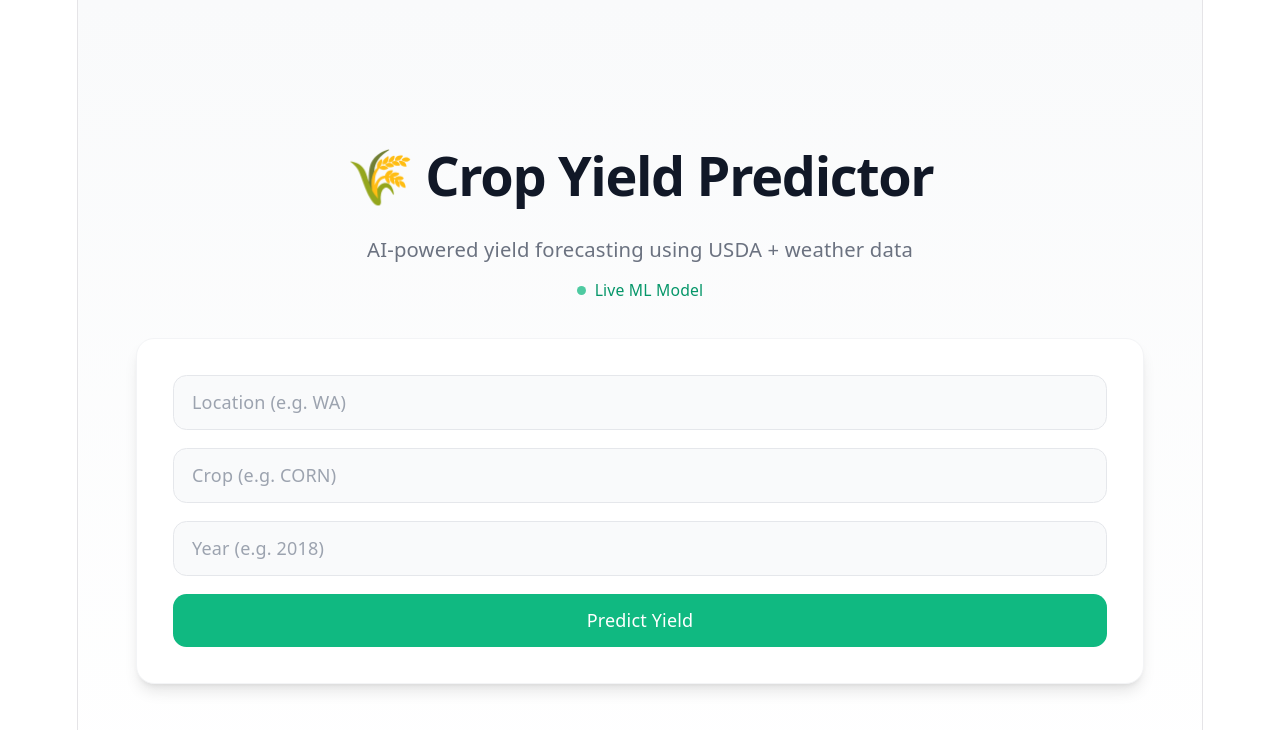
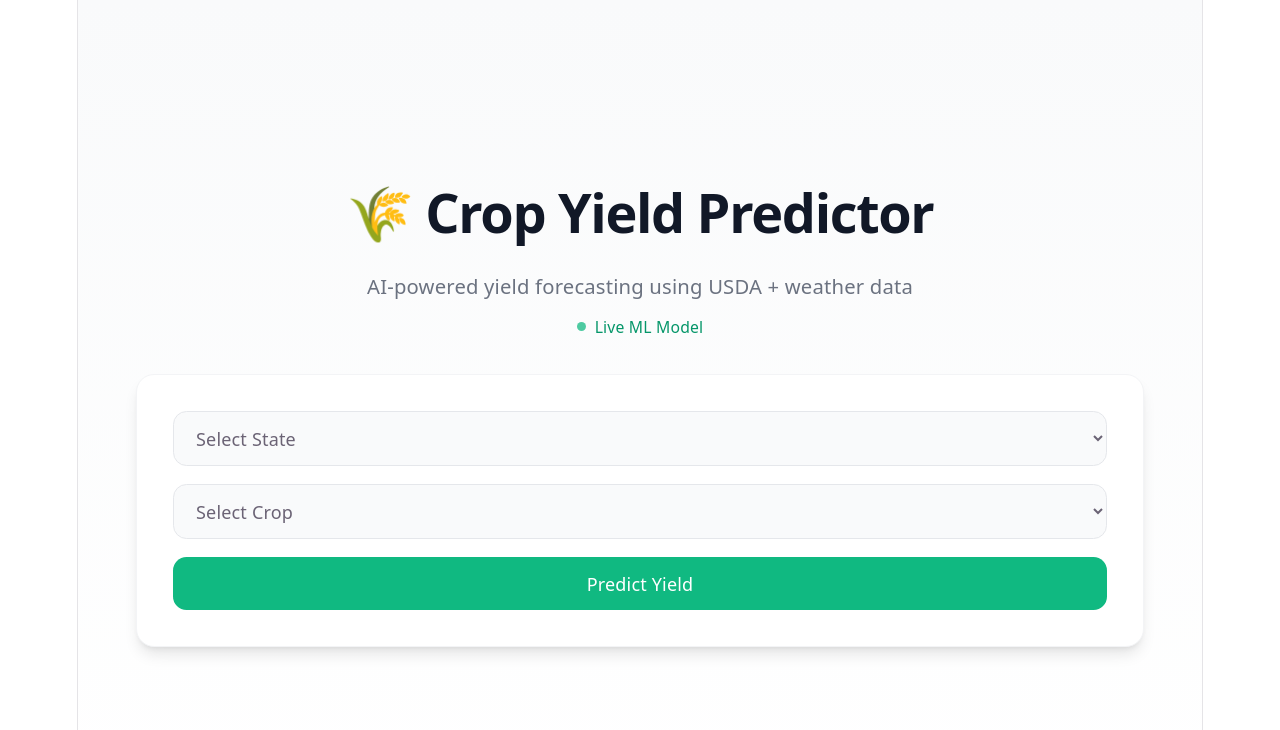
Before and after one commit to annaleenersten/agricultural-intelligence-system, a React app in the folder frontend/: page / in a window 1280 px wide. Shown: the top 730 px of the page. Built offline with nearby package versions, Linux system fonts and the light colour scheme; the HTML template or start-up script is replaced by a standard one.

Commit message:
update frontend form and added historical data display

```diff
--- a/frontend/package.json
+++ b/frontend/package.json
@@ -11,7 +11,8 @@
   },
   "dependencies": {
     "react": "^19.2.6",
-    "react-dom": "^19.2.6"
+    "react-dom": "^19.2.6",
+    "recharts": "^3.8.1"
   },
   "devDependencies": {
     "@eslint/js": "^10.0.1",
--- a/frontend/src/YieldPredictor.jsx
+++ b/frontend/src/YieldPredictor.jsx
@@ -1,10 +1,175 @@
+// import { useState } from "react";
+// import { STATES } from "./data/states";
+// import { CROPS } from "./data/crops";
+
+// export default function YieldPredictor() {
+//   const [form, setForm] = useState({
+//     location: "",
+//     crop: "",
+//   });
+
+//   const [result, setResult] = useState(null);
+//   const [loading, setLoading] = useState(false);
+
+//   function handleChange(e) {
+//     setForm({
+//       ...form,
+//       [e.target.name]: e.target.value,
+//     });
+//   }
+
+//   async function handleSubmit(e) {
+
+//     if (!form.location || !form.crop) {
+//       alert("Please fill all fields");
+//       setLoading(false);
+//       return;
+//     }
+//     e.preventDefault();
+//     setLoading(true);
+//     setResult(null);
+
+//     try {
+//       const res = await fetch("http://127.0.0.1:8000/predict-yield", {
+//         method: "POST",
+//         headers: { "Content-Type": "application/json" },
+//         body: JSON.stringify(form),
+//       });
+
+//       const data = await res.json();
+//       setResult(data);
+//     } catch (err) {
+//       console.error(err);
+//       alert("Error fetching prediction");
+//     }
+
+//     setLoading(false);
+//   }
+
+//   return (
+//     <div className="space-y-6">
+
+//       {/* FORM */}
+//       <form onSubmit={handleSubmit} className="space-y-4">
+
+//         <select
+//           name="location"
+//           value={form.location}
+//           onChange={handleChange}
+//           className="w-full px-4 py-3 rounded-xl border border-gray-200 bg-gray-50 focus:bg-white focus:outline-none focus:ring-2 focus:ring-emerald-500 transition"
+//         >
+//           <option value="">Select State</option>
+
+//           {STATES.map((state) => (
+//             <option key={state} value={state}>
+//               {state}
+//             </option>
+//           ))}
+//         </select>
+
+//         <select
+//           name="crop"
+//           value={form.crop}
+//           onChange={handleChange}
+//           className="w-full px-4 py-3 rounded-xl border border-gray-200 bg-gray-50 focus:bg-white focus:outline-none focus:ring-2 focus:ring-emerald-500 transition"
+//         >
+//           <option value="">Select Crop</option>
+
+//           {CROPS.map((crop) => (
+//             <option key={crop} value={crop}>
+//               {crop}
+//             </option>
+//           ))}
+//         </select>
+
+//         <button
+//           type="submit"
+//           disabled={loading}
+//           className="w-full py-3 rounded-xl bg-emerald-500 text-white font-medium hover:bg-emerald-600 transition disabled:opacity-50"
+//         >
+//           {loading ? "Analyzing weather" : "Predict Yield"}
+//         </button>
+
+//       </form>
+
+//       {/* RESULT */}
+//       {result && (
+//       <div className="space-y-4 mt-6">
+
+//         {/* Prediction Card */}
+//         <div className="p-5 rounded-2xl bg-emerald-50 border border-emerald-100 text-center">
+//           <p className="text-sm font-medium text-emerald-600">
+//             Predicted Yield
+//           </p>
+
+//           <p className="text-3xl font-bold mt-1">
+//             {result.predicted_yield.toFixed(2)}
+//           </p>
+//         </div>
+
+//         {/* Historical Average */}
+//         <div className="p-5 rounded-2xl bg-gray-50 border border-gray-200 text-center">
+//           <p className="text-sm font-medium text-gray-600">
+//             Historical Average
+//           </p>
+
+//           <p className="text-2xl font-semibold mt-1">
+//             {result.historical_avg ?? "No data"}
+//           </p>
+//         </div>
+
+//             {/* Historical Data */}
+//         {result.historical_data?.length > 0 && (
+//           <div className="p-5 rounded-2xl bg-white border border-gray-200">
+
+//             <h3 className="font-semibold mb-3">
+//               Recent Yield History
+//             </h3>
+
+//             <div className="space-y-2">
+//               {result.historical_data.map((item) => (
+//                 <div
+//                   key={item.year}
+//                   className="flex justify-between text-sm border-b py-1"
+//                 >
+//                   <span className="text-gray-600">
+//                     {item.year}
+//                   </span>
+
+//                   <span className="font-medium">
+//                     {item.yield}
+//                   </span>
+//                 </div>
+//               ))}
+//             </div>
+
+//           </div>
+//         )}
+
+//           </div>
+// )}
+
+//     </div>
+//   );
+// }
+
 import { useState } from "react";
+import { STATES } from "./data/states";
+import { CROPS } from "./data/crops";
+
+import {
+  LineChart,
+  Line,
+  XAxis,
+  YAxis,
+  Tooltip,
+  ResponsiveContainer,
+} from "recharts";
 
 export default function YieldPredictor() {
   const [form, setForm] = useState({
     location: "",
     crop: "",
-    year: "",
   });
 
   const [result, setResult] = useState(null);
@@ -19,6 +184,12 @@ export default function YieldPredictor() {
 
   async function handleSubmit(e) {
     e.preventDefault();
+
+    if (!form.location || !form.crop) {
+      alert("Please fill all fields");
+      return;
+    }
+
     setLoading(true);
     setResult(null);
 
@@ -30,7 +201,7 @@ export default function YieldPredictor() {
       });
 
       const data = await res.json();
-      setResult(data.predicted_yield);
+      setResult(data);
     } catch (err) {
       console.error(err);
       alert("Error fetching prediction");
@@ -45,52 +216,97 @@ export default function YieldPredictor() {
       {/* FORM */}
       <form onSubmit={handleSubmit} className="space-y-4">
 
-        <input
+        <select
           name="location"
-          placeholder="Location (e.g. WA)"
-          className="w-full px-4 py-3 rounded-xl border border-gray-200 bg-gray-50 focus:bg-white focus:outline-none focus:ring-2 focus:ring-emerald-500 transition"
           value={form.location}
           onChange={handleChange}
-        />
+          className="w-full px-4 py-3 rounded-xl border border-gray-200 bg-gray-50 focus:bg-white focus:outline-none focus:ring-2 focus:ring-emerald-500 transition"
+        >
+          <option value="">Select State</option>
+          {STATES.map((state) => (
+            <option key={state} value={state}>
+              {state}
+            </option>
+          ))}
+        </select>
 
-        <input
+        <select
           name="crop"
-          placeholder="Crop (e.g. CORN)"
-          className="w-full px-4 py-3 rounded-xl border border-gray-200 bg-gray-50 focus:bg-white focus:outline-none focus:ring-2 focus:ring-emerald-500 transition"
           value={form.crop}
           onChange={handleChange}
-        />
-
-        <input
-          name="year"
-          placeholder="Year (e.g. 2018)"
           className="w-full px-4 py-3 rounded-xl border border-gray-200 bg-gray-50 focus:bg-white focus:outline-none focus:ring-2 focus:ring-emerald-500 transition"
-          value={form.year}
-          onChange={handleChange}
-        />
+        >
+          <option value="">Select Crop</option>
+          {CROPS.map((crop) => (
+            <option key={crop} value={crop}>
+              {crop}
+            </option>
+          ))}
+        </select>
 
         <button
           type="submit"
           disabled={loading}
           className="w-full py-3 rounded-xl bg-emerald-500 text-white font-medium hover:bg-emerald-600 transition disabled:opacity-50"
         >
-          {loading ? "Analyzing weather" : "Predict Yield"}
+          {loading ? "Analyzing weather..." : "Predict Yield"}
         </button>
 
       </form>
 
-      {/* RESULT */}
-      {result !== null && (
-        <div className="p-5 rounded-2xl bg-emerald-50 border border-emerald-100 text-emerald-800 text-center">
+      {/* RESULTS */}
+      {result && (
+        <div className="space-y-4 mt-6">
+
+          {/* Prediction */}
+          <div className="p-5 rounded-2xl bg-emerald-50 border border-emerald-100 text-center">
             <p className="text-sm font-medium text-emerald-600">
               Predicted Yield
             </p>
+
             <p className="text-3xl font-bold mt-1">
-            {result}
+              {result.predicted_yield.toFixed(2)}
             </p>
+          </div>
+
+          {/* Historical Average */}
+          <div className="p-5 rounded-2xl bg-gray-50 border border-gray-200 text-center">
+            <p className="text-sm font-medium text-gray-600">
+              Historical Average
+            </p>
+
+            <p className="text-2xl font-semibold mt-1">
+              {result.historical_avg ?? "No data"}
+            </p>
+          </div>
+
+          {/* Chart */}
+          {result.historical_data?.length > 0 && (
+            <div className="p-5 rounded-2xl bg-white border border-gray-200">
+              <h3 className="font-semibold mb-3">
+                Recent Yield History
+              </h3>
+
+              <div className="h-64 w-full">
+                <ResponsiveContainer width="100%" height="100%">
+                  <LineChart data={result.historical_data}>
+                    <XAxis dataKey="year" />
+                    <YAxis />
+                    <Tooltip />
+                    <Line
+                      type="monotone"
+                      dataKey="yield"
+                      stroke="#10b981"
+                      strokeWidth={2}
+                    />
+                  </LineChart>
+                </ResponsiveContainer>
+              </div>
             </div>
           )}
 
         </div>
+      )}
+    </div>
   );
 }
--- /dev/null
+++ b/frontend/src/data/crops.js
@@ -0,0 +1,7 @@
+export const CROPS = [
+  "CORN",
+  "WHEAT",
+  "SOYBEANS",
+  "COTTON",
+  "RICE"
+];
--- /dev/null
+++ b/frontend/src/data/states.js
@@ -0,0 +1,7 @@
+export const STATES = [
+  "AL","AK","AZ","AR","CA","CO","CT","DE","FL","GA",
+  "HI","ID","IL","IN","IA","KS","KY","LA","ME","MD",
+  "MA","MI","MN","MS","MO","MT","NE","NV","NH","NJ",
+  "NM","NY","NC","ND","OH","OK","OR","PA","RI","SC",
+  "SD","TN","TX","UT","VT","VA","WA","WV","WI","WY"
+];
```
Also changed, not shown: 2 other files (tests, documents, lock files or other folders). Lines whose indentation alone changed are shown as unchanged.
